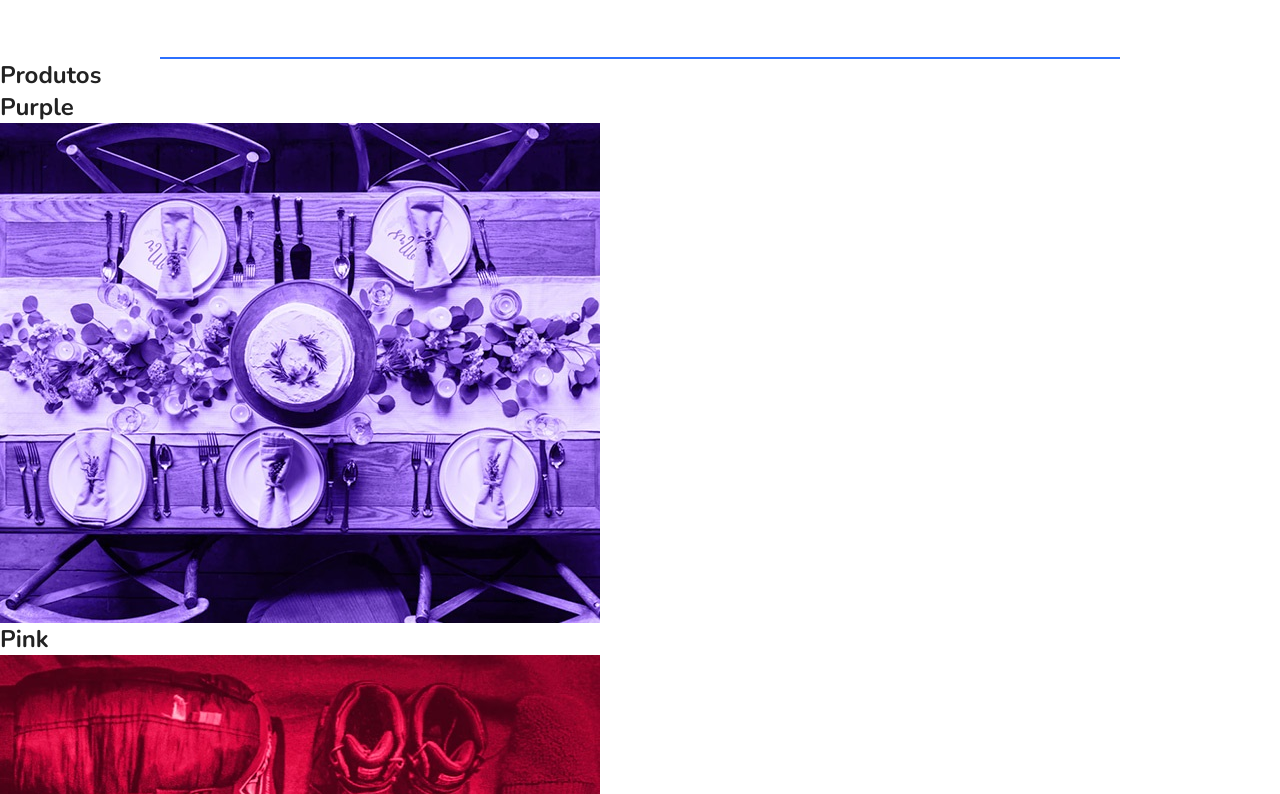
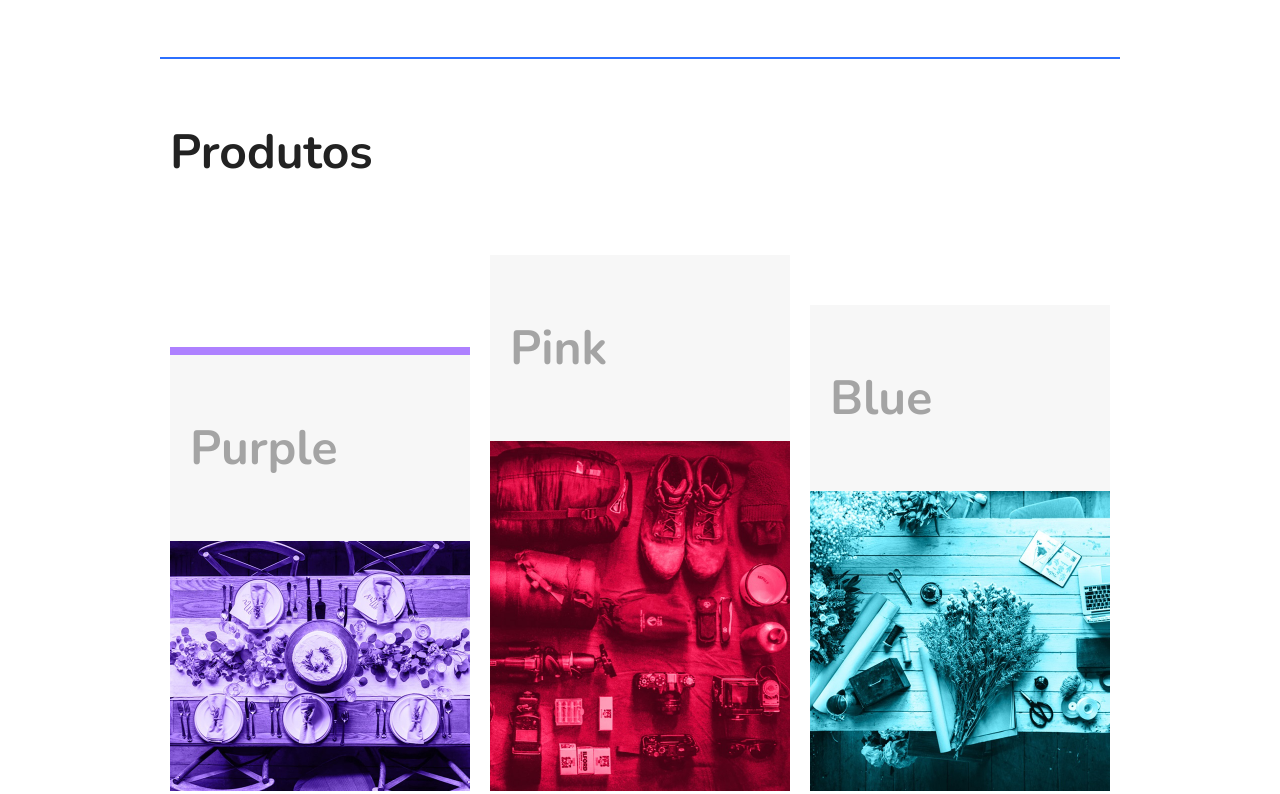
Before and after one commit to Brunnalage/curso-origamid-flexblog, a plain HTML site: page Index.html in a window 1280 px wide. Shown: the part 1440-2234 px from the top of the page. Drawn offline with nearby package versions, Linux system fonts and the light colour scheme.

Commit message:
Style: Estilizando o conteúdo de produtos

```diff
--- a/css/style.css
+++ b/css/style.css
@@ -131,3 +131,45 @@ img{
     flex: 1 1 160px;
     margin: 0 10px;
 }
+
+/*produtos*/
+
+.produtos{
+    max-width: 960px;
+    margin: 60px auto;
+}
+
+.produtos h1{
+    font-size: 3em;
+    margin: 0 10px 60px 10px;
+}
+
+.produtos-container{
+    display: flex;
+    flex-wrap: wrap;
+    align-items: flex-end;
+}
+
+.produtos-item{
+    flex: 1 1 175px;
+    margin: 10px;
+}
+
+.produtos-item h2{
+    font-size: 3em;
+    color: #a4a4a4;
+    background: #f7f7f7;
+    padding: 60px 20px;
+}
+
+.purple{
+    border-top: 8px solid #ae81ff;
+}
+
+.pink{
+    border-top: 8px solid #f9265e;
+}
+
+.blue{
+    border-top: 8px solid #66d9eb;
+}
```
